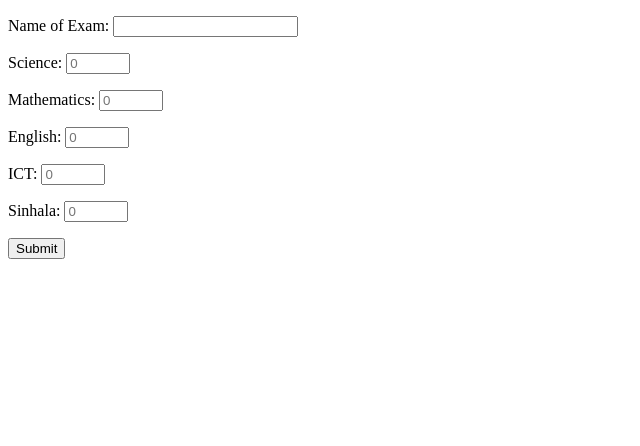
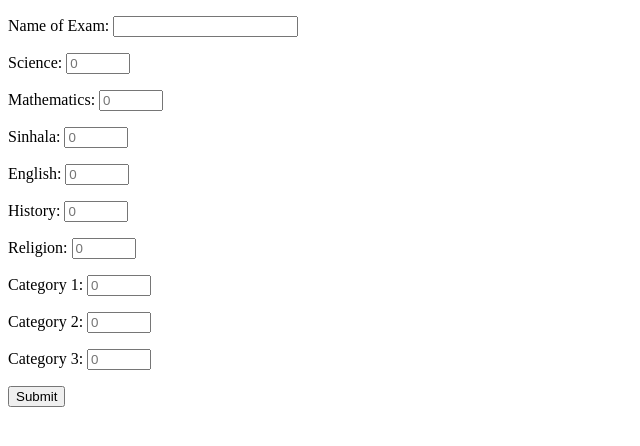
Before and after one commit to vidushan-ds/mark-pulse, a Flask app: page / in a window 1280 px wide. Shown: the top 446 px of the page, without its empty margins (0-640 px from the left). Run offline with Flask 3, Linux system fonts and the light colour scheme.

Commit message:
docs: add style.css file

```diff
--- a/app.py
+++ b/app.py
@@ -10,17 +10,25 @@ def home():
         exam_name = request.form.get('exam_name', '')
         science = request.form.get('science', type=float)
         mathematics = request.form.get('math', type=float)
+        sinhala = request.form.get('sinhala', type=float)
         english = request.form.get('english', type=float)
-        ict = request.form.get('ict', type=float)
-        sinhala = request.form.get('sinhala', type=float)
+        history = request.form.get('history', type=float)
+        religion = request.form.get('religion', type=float)
+        category_1 = request.form.get('category_1', type=float)
+        category_2 = request.form.get('category_2', type=float)
+        category_3 = request.form.get('category_3', type=float)
 
         result = {
             "exam_name" : exam_name,
             "science" : science,
             "mathematics" : mathematics,
+            "sinhala" : sinhala,
             "english" : english,
-            "ict" : ict,
-            "sinhala" : sinhala
+            "history" : history,
+            "religion" : religion,
+            "category_1" : category_1,
+            "category_2" : category_2,
+            "category_3" : category_3
         }
 
     return render_template("index.html", result=result)
--- a/templates/index.html
+++ b/templates/index.html
@@ -25,18 +25,38 @@
         </p>
 
         <p>
+        <label for="sinhala">Sinhala: </label>
+        <input type="number" name="sinhala" placeholder="0" min="0" max="100"><br>
+        </p>
+
+        <p>
         <label for="english">English: </label>
         <input type="number" name="english" placeholder="0" min="0" max="100"><br>
         </p>
 
         <p>
-        <label for="ict">ICT: </label>
-        <input type="number" name="ict" placeholder="0" min="0" max="100"><br>
+        <label for="history">History: </label>
+        <input type="number" name="history" placeholder="0" min="0" max="100"><br>
         </p>
 
         <p>
-        <label for="sinhala">Sinhala: </label>
-        <input type="number" name="sinhala" placeholder="0" min="0" max="100"><br>
+        <label for="religion">Religion: </label>
+        <input type="number" name="religion" placeholder="0" min="0" max="100"><br>
+        </p>
+
+        <p>
+        <label for="category_1">Category 1: </label>
+        <input type="number" name="category_1" placeholder="0" min="0" max="100"><br>
+        </p>
+
+        <p>
+        <label for="category_2">Category 2: </label>
+        <input type="number" name="category_2" placeholder="0" min="0" max="100"><br>
+        </p>
+
+        <p>
+        <label for="category_3">Category 3: </label>
+        <input type="number" name="category_3" placeholder="0" min="0" max="100"><br>
         </p>
 
         <button type="submit">Submit</button>
@@ -49,9 +69,13 @@
         <hr>
         <p><strong>Science: </strong> {{ result['science'] }}</p>
         <p><strong>Mathematics: </strong> {{ result['mathematics'] }}</p>
+        <p><strong>Sinhala: </strong> {{ result['sinhala'] }}</p>
         <p><strong>English: </strong> {{ result['english'] }}</p>
-        <p><strong>ICT: </strong> {{ result['ict'] }}</p>
-        <p><strong>Sinhala: </strong> {{ result['sinhala'] }}</p>
+        <p><strong>History: </strong> {{ result['history'] }}</p>
+        <p><strong>Religion: </strong> {{ result['religion'] }}</p>
+        <p><strong>Category-1: </strong> {{ result['category_1'] }}</p>
+        <p><strong>Category-2: </strong> {{ result['category_2'] }}</p>
+        <p><strong>Category-3: </strong> {{ result['category_3'] }}</p>
     </div>
     {% endif %}
 
```
Also changed, not shown: static/style.css (added).
